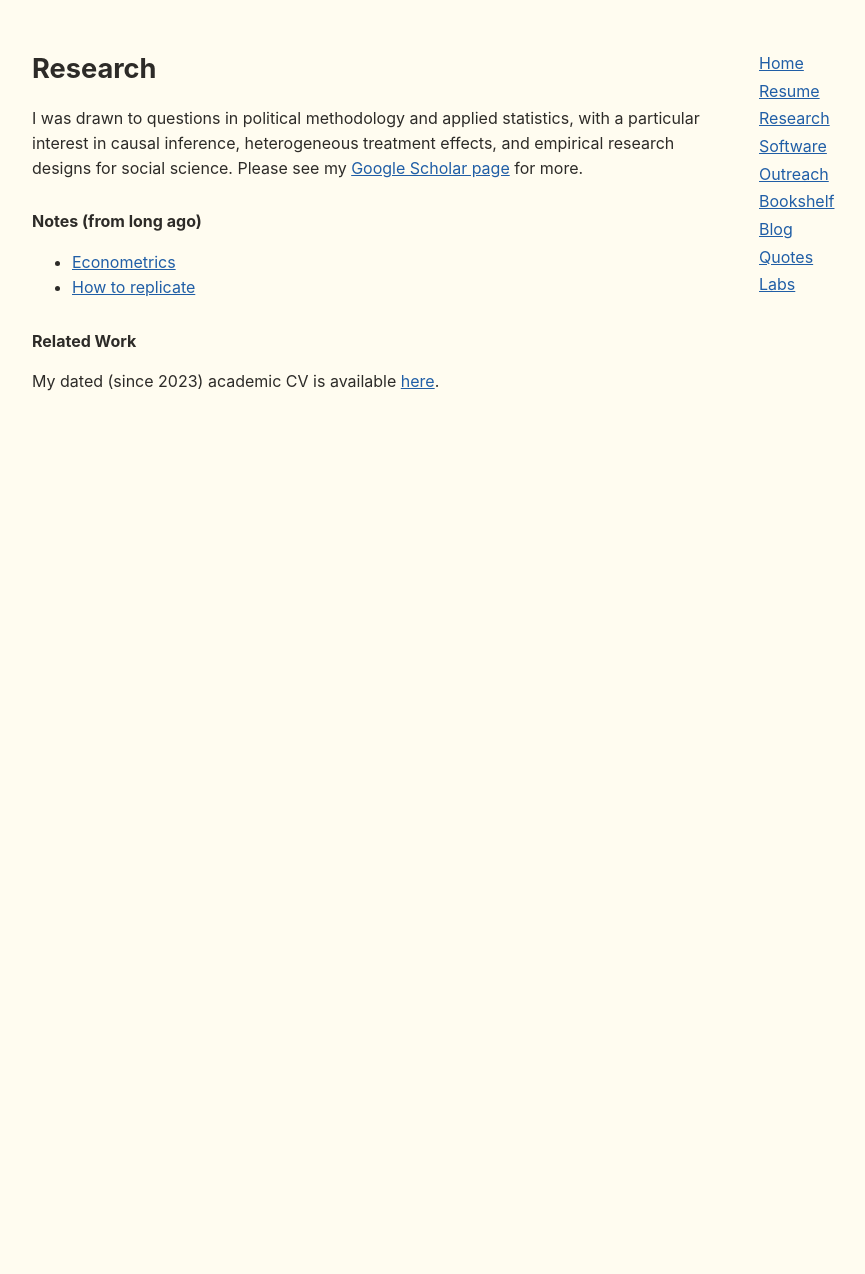
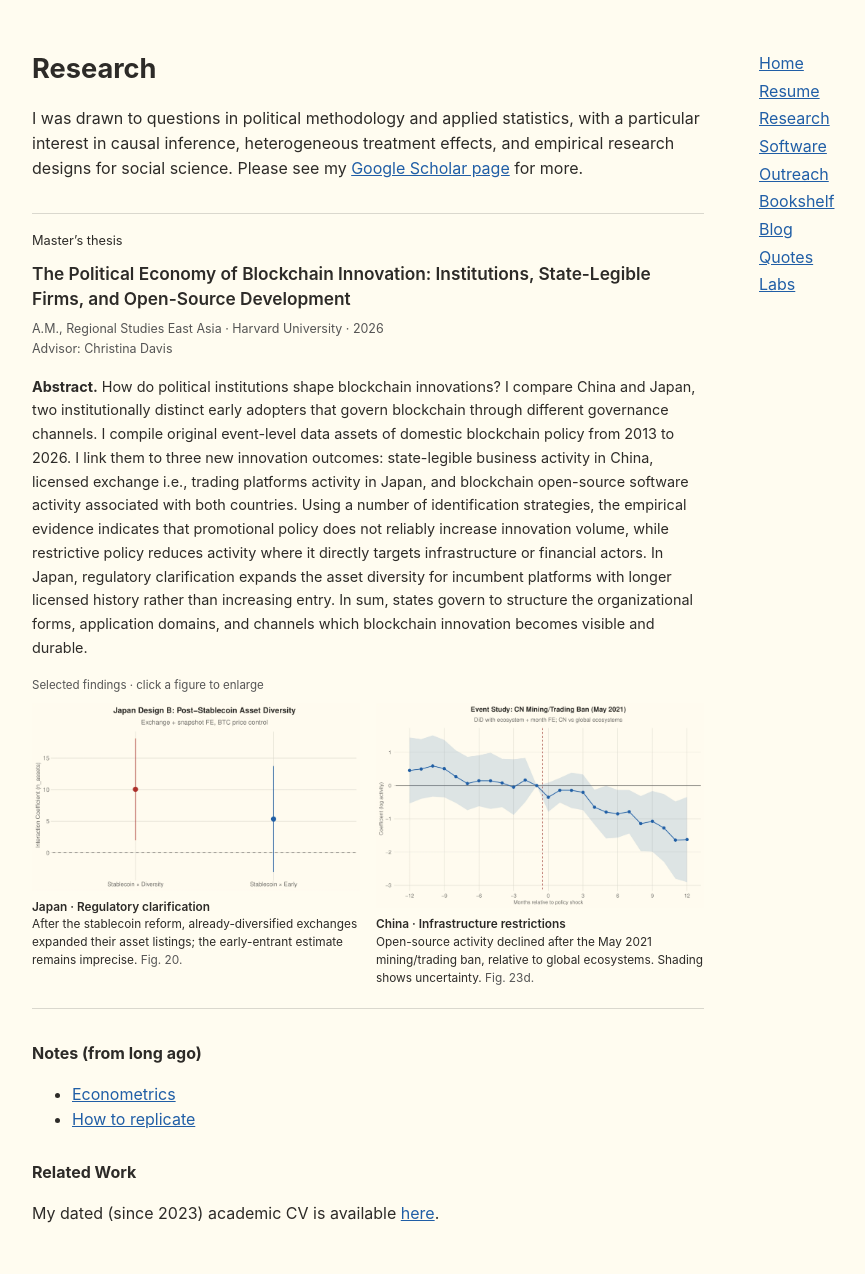
Before and after one commit to xiaolong-y/xiaolong-y.github.io, a Jekyll site: the page built from research.md, in a window 1280 px wide. Shown: the whole page, without its empty margins (176-1041 px from the left). Built offline with Jekyll 4.4.1, drawn with Linux system fonts in a browser that asks for light colours; our own code applies the rules of GitHub Pages for plain Markdown files; before the commit the page ends 900 px from its top, so only the background shows below that.

Commit message:
Introduce thesis with abstract and two selected findings

```diff
--- a/research.md
+++ b/research.md
@@ -130,6 +130,22 @@
       padding: 0 18px;
     }
   }
+
+  .thesis { margin: 2rem 0; padding: 1.1rem 0 1.3rem; border-top: 1px solid #DAD8CE; border-bottom: 1px solid #DAD8CE; }
+  .thesis h2 { margin: 0 0 0.6rem; font-size: 0.8rem; font-weight: 400; }
+  .thesis h3 { margin: 0; font-size: 1.08rem; font-weight: 600; line-height: 1.45; }
+  .thesis-meta { font-size: 0.78rem; line-height: 1.6; margin: 0.5rem 0 1rem; }
+  .thesis-abstract { font-size: 0.9rem; line-height: 1.65; margin: 0; }
+  .figure-note { font-size: 0.72rem; margin: 1.1rem 0 0.5rem; }
+  .thesis-figures { display: grid; grid-template-columns: repeat(2, minmax(0, 1fr)); gap: 1rem; }
+  .thesis-figures figure { margin: 0; min-width: 0; }
+  .thesis-figures a { display: block; cursor: zoom-in; }
+  .thesis-figures img { display: block; width: 100%; height: auto; }
+  .thesis-figures figcaption { font-size: 0.74rem; line-height: 1.5; margin-top: 0.5rem; }
+  .thesis-figures strong { font-weight: 600; }
+  .thesis a:focus-visible { outline: 2px solid var(--fx-blue); outline-offset: 4px; }
+  @media (max-width: 540px) { .thesis-figures { grid-template-columns: 1fr; gap: 1rem; } }
+  @media (prefers-color-scheme: dark) { .thesis { border-color: #575653; } }
 </style>
 
 <ul class="site-nav">
@@ -148,6 +164,24 @@
 
 I was drawn to questions in political methodology and applied statistics, with a particular interest in causal inference, heterogeneous treatment effects, and empirical research designs for social science. Please see my [Google Scholar page](https://scholar.google.com/citations?hl=en&user=aXdIxxEAAAAJ) for more.
 
+<section class="thesis" aria-labelledby="thesis-heading">
+  <h2 id="thesis-heading">Master’s thesis</h2>
+  <h3>The Political Economy of Blockchain Innovation: Institutions, State-Legible Firms, and Open-Source Development</h3>
+  <p class="thesis-meta quiet">A.M., Regional Studies East Asia · Harvard University · 2026<br>Advisor: Christina Davis</p>
+  <p class="thesis-abstract"><strong>Abstract.</strong> How do political institutions shape blockchain innovations? I compare China and Japan, two institutionally distinct early adopters that govern blockchain through different governance channels. I compile original event-level data assets of domestic blockchain policy from 2013 to 2026. I link them to three new innovation outcomes: state-legible business activity in China, licensed exchange i.e., trading platforms activity in Japan, and blockchain open-source software activity associated with both countries. Using a number of identification strategies, the empirical evidence indicates that promotional policy does not reliably increase innovation volume, while restrictive policy reduces activity where it directly targets infrastructure or financial actors. In Japan, regulatory clarification expands the asset diversity for incumbent platforms with longer licensed history rather than increasing entry. In sum, states govern to structure the organizational forms, application domains, and channels which blockchain innovation becomes visible and durable.</p>
+  <p class="figure-note quiet">Selected findings · click a figure to enlarge</p>
+  <div class="thesis-figures">
+    <figure>
+      <a href="assets/images/research/japan-asset-diversity.webp" aria-label="Enlarge figure: Japan · Regulatory clarification"><img src="assets/images/research/japan-asset-diversity.webp" width="1800" height="1029" loading="lazy" decoding="async" alt="Coefficient estimates for asset diversity after Japan’s stablecoin reform. The diversity interaction is positive; the early-entrant interval includes zero."></a>
+      <figcaption><strong>Japan · Regulatory clarification</strong><br>After the stablecoin reform, already-diversified exchanges expanded their asset listings; the early-entrant estimate remains imprecise. <span class="quiet">Fig. 20.</span></figcaption>
+    </figure>
+    <figure>
+      <a href="assets/images/research/china-open-source.webp" aria-label="Enlarge figure: China · Infrastructure restrictions"><img src="assets/images/research/china-open-source.webp" width="1800" height="1125" loading="lazy" decoding="async" alt="Event-study estimates of Chinese blockchain open-source activity relative to global ecosystems around the May 2021 mining and trading ban, with an uncertainty band."></a>
+      <figcaption><strong>China · Infrastructure restrictions</strong><br>Open-source activity declined after the May 2021 mining/trading ban, relative to global ecosystems. Shading shows uncertainty. <span class="quiet">Fig. 23d.</span></figcaption>
+    </figure>
+  </div>
+</section>
+
 ## Notes (from long ago)
 
 - [Econometrics](pdfs/interecon.pdf)
```
Also changed, not shown: assets/images/research/china-open-source.webp (added), assets/images/research/japan-asset-diversity.webp (added).
